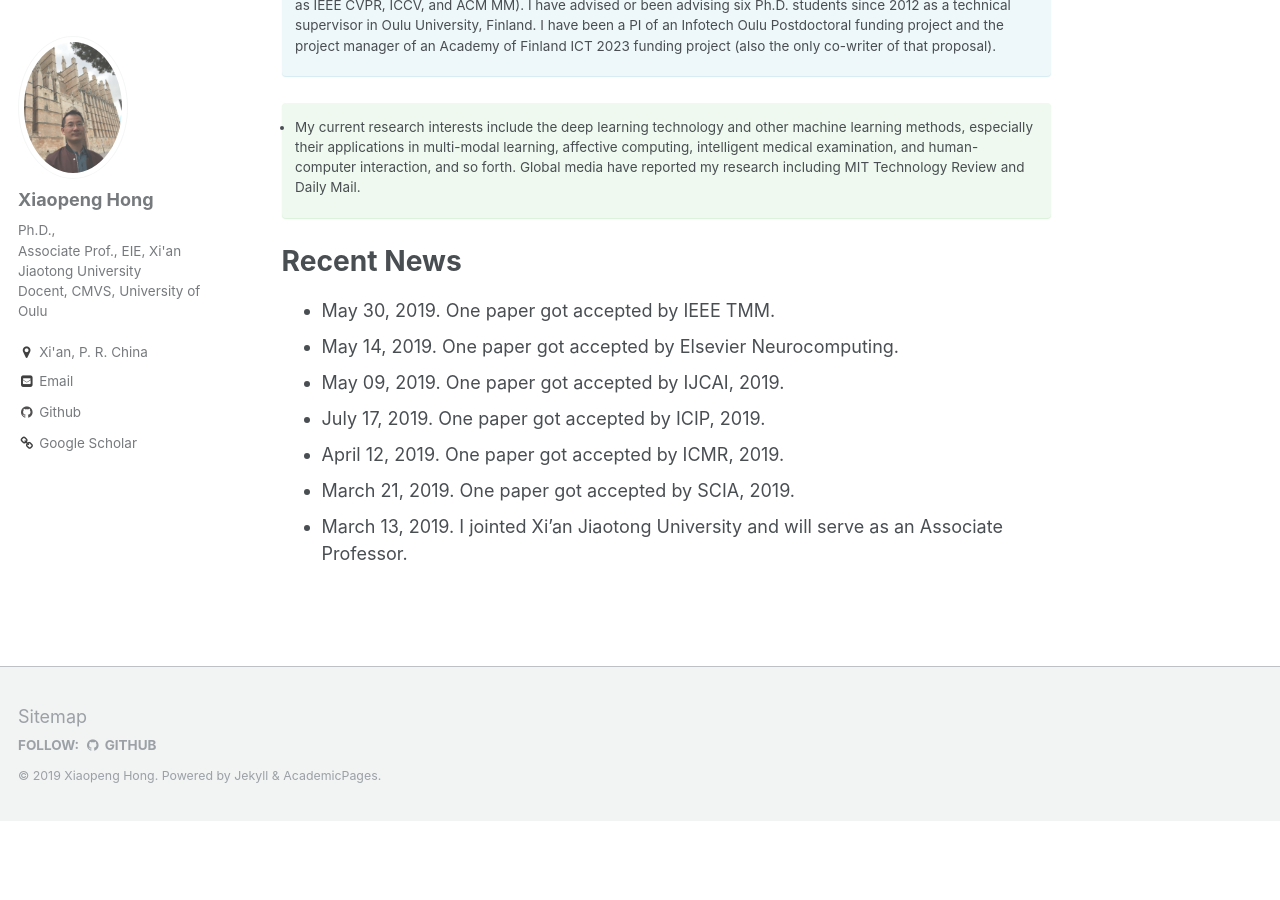
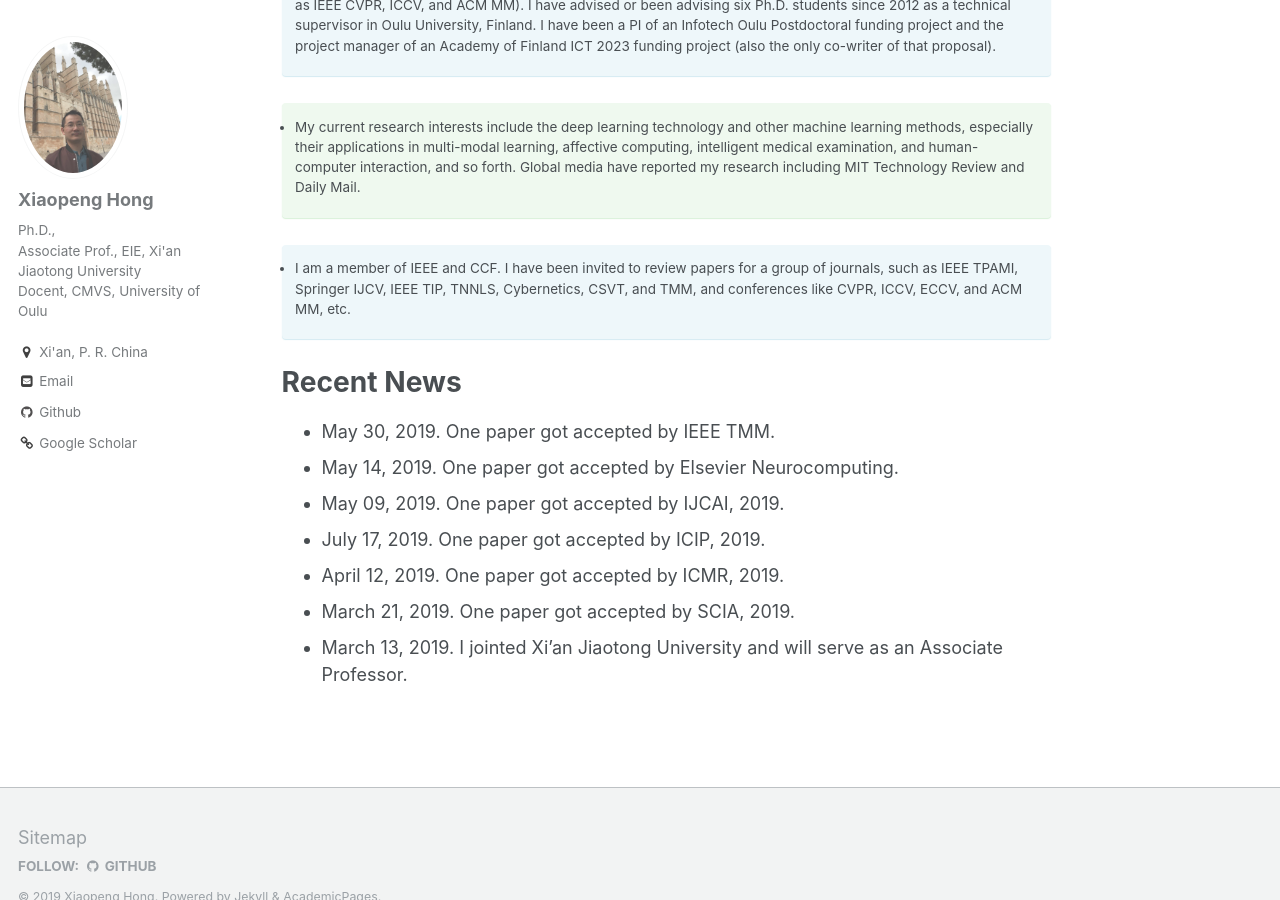
Before and after one commit to xiaopenghong/xiaopenghong.github.io, a Jekyll site: the page built from _pages/about.md, in a window 1280 px wide and 900 px high, scrolled down 570 px. Built offline with Jekyll 4.4.1, drawn with Linux system fonts in a browser that asks for light colours; before the commit the page ends 1391 px from its top, so only the background shows below that.

Commit message:
Update about.md

```diff
--- a/_pages/about.md
+++ b/_pages/about.md
@@ -19,7 +19,8 @@ redirect_from:
 {: .notice--info}
 * My current research interests include the deep learning technology and other machine learning methods, especially their applications in multi-modal learning, affective computing, intelligent medical examination, and human-computer interaction, and so forth. Global media have reported my research including MIT Technology Review and Daily Mail.
 {: .notice--success}
-
+* I am a member of IEEE and CCF. I have been invited to review papers for a group of journals, such as IEEE TPAMI, Springer IJCV, IEEE TIP, TNNLS, Cybernetics, CSVT, and TMM, and conferences like CVPR, ICCV, ECCV, and ACM MM, etc.
+{: .notice--info}
 
 # Recent News
 * May 30, 2019. One paper got accepted by IEEE TMM.
```
